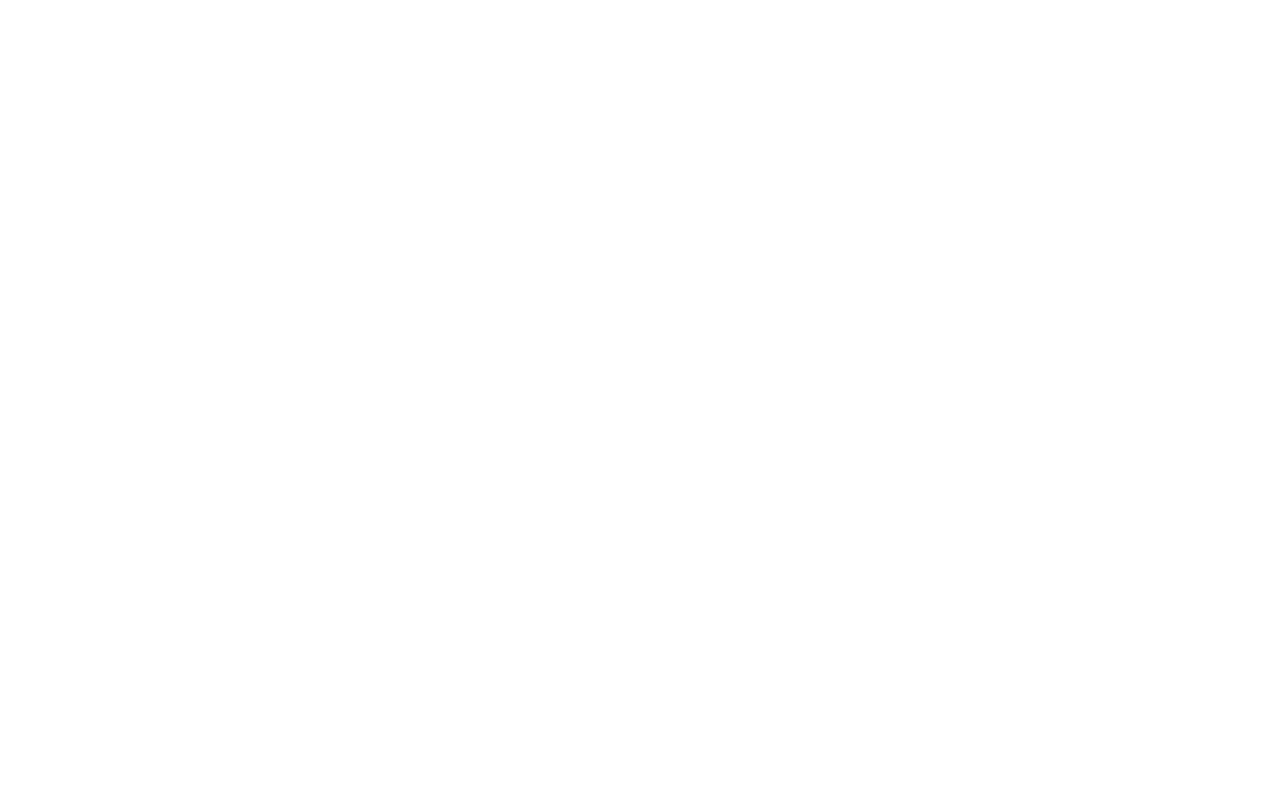
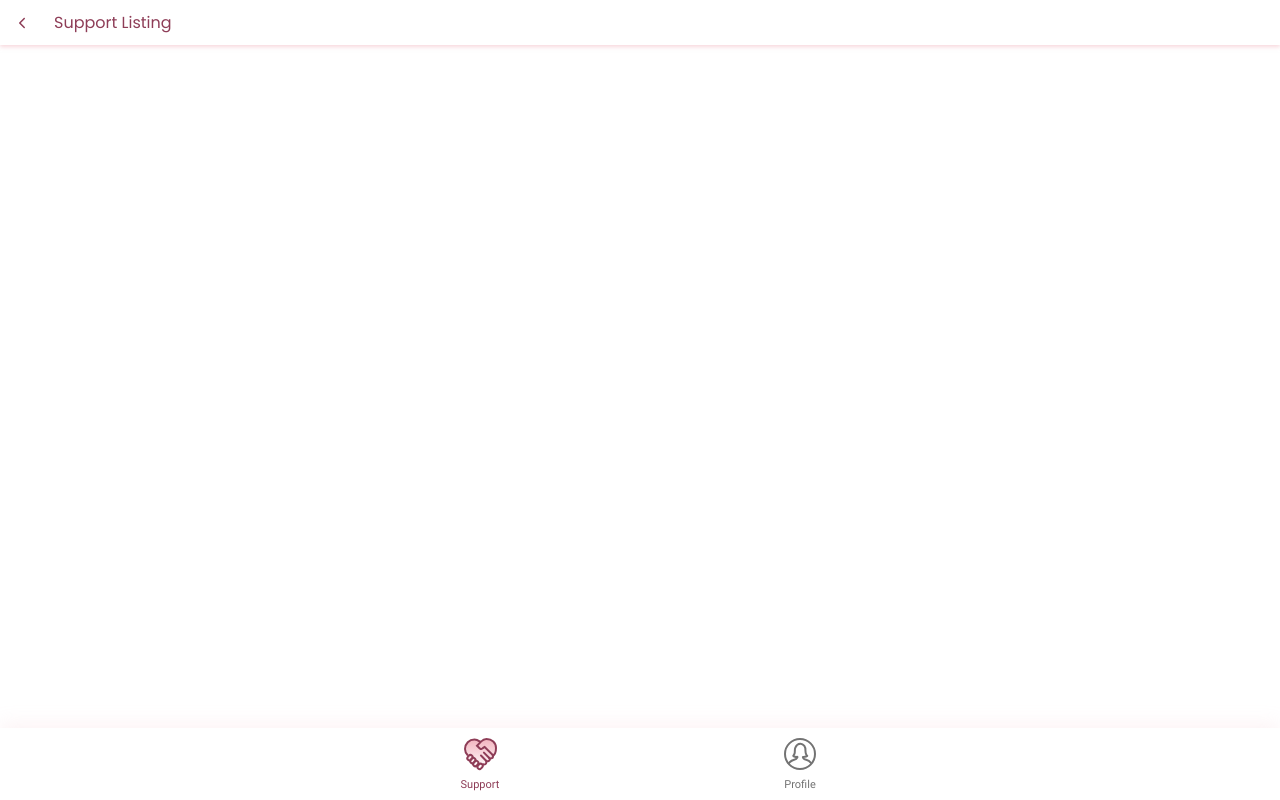
Before and after one commit to self-sg/beneficiary-pwa-nextjs, a Next.js app: page /support/supportlisting in a window 1280 px wide. Built offline with nearby package versions, Linux system fonts and the light colour scheme.

Commit message:
add reusable styles for page container

```diff
--- a/pages/support/[category]/index.tsx
+++ b/pages/support/[category]/index.tsx
@@ -1,6 +1,12 @@
+<<<<<<< HEAD:pages/support/[category]/index.tsx
 import BottomNav from '../../../components/BottomNav'
 import styles from '../../../styles/Page.module.css'
 import TopNav from '../../../components/TopNav'
+=======
+import BottomNav from '../../components/BottomNav'
+import styles from '../../styles/Page.module.css'
+import TopNav from '../../components/TopNav'
+>>>>>>> 23b09a3... add reusable styles for page container:pages/support/[subcategory].tsx
 import { useRouter } from 'next/router'
 import { useState, useEffect } from 'react'
 import Image from 'next/image'
--- /dev/null
+++ b/pages/support/supportlisting.tsx
@@ -0,0 +1,13 @@
+import BottomNav from '../../components/BottomNav'
+import styles from '../../styles/Page.module.css'
+import TopNav from '../../components/TopNav'
+
+export default function SupportListing() {
+  return (
+    <div className={styles.container}>
+      {}
+      <TopNav pageName={'Support Listing'} displayBackButton={true} />
+      <BottomNav featureName="support" />
+    </div>
+  )
+}
```
